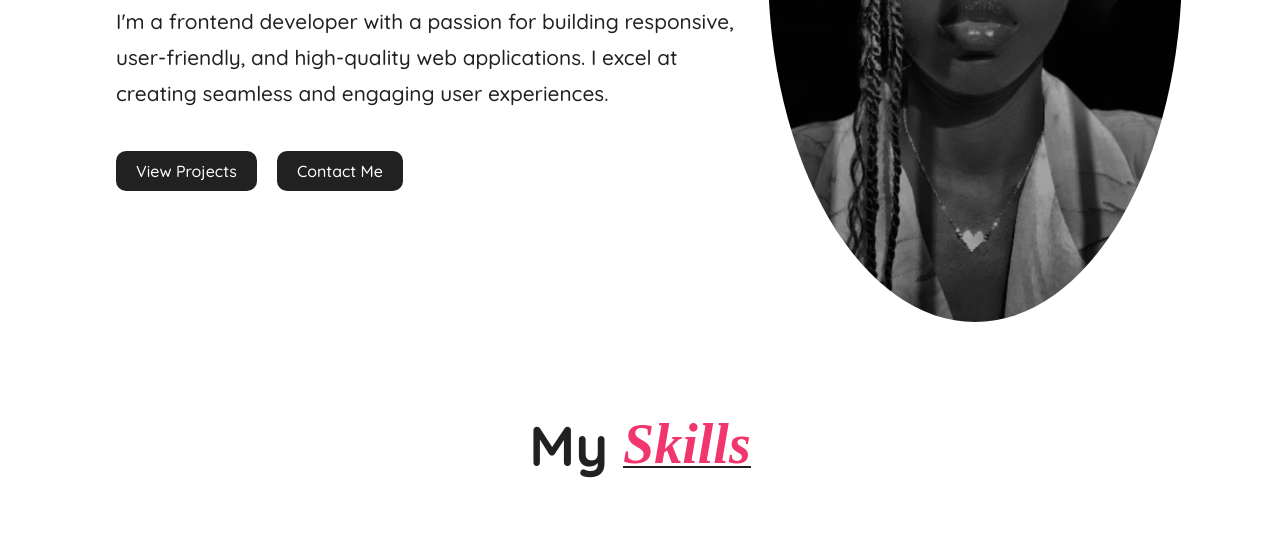
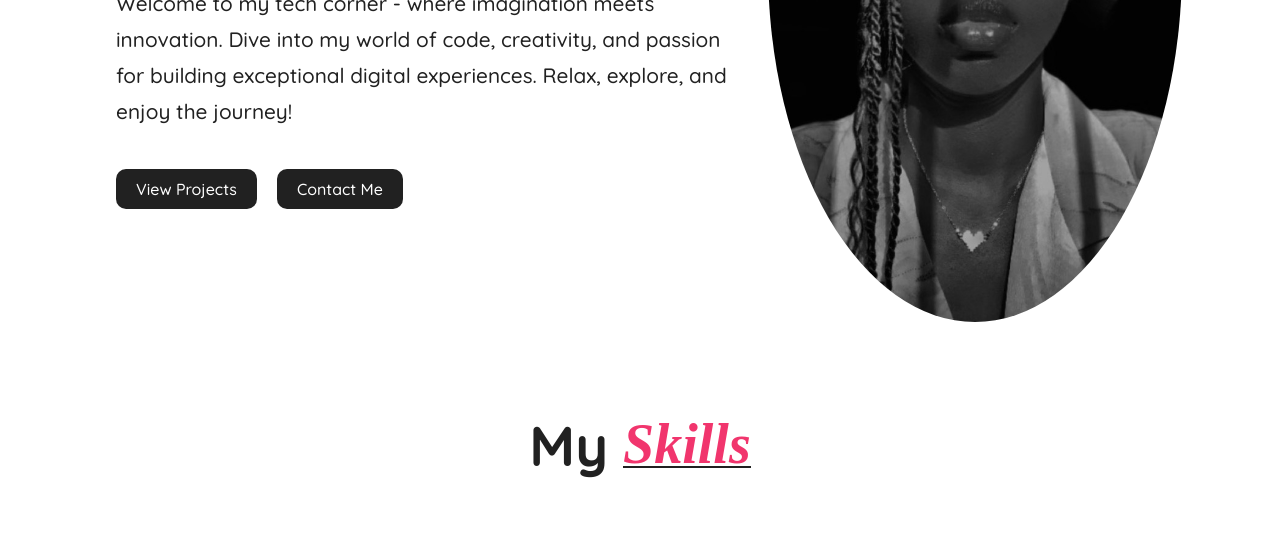
Before and after one commit to BellaAkins/SaraBella-portfolio, a plain HTML site: page index.html in a window 1280 px wide. Shown: the part 481-1025 px from the top of the page. Drawn offline with Linux system fonts and the light colour scheme; a web font is replaced by a local one.

Commit message:
Update hero text

```diff
--- a/index.html
+++ b/index.html
@@ -3,7 +3,7 @@
   <head>
     <meta charset="UTF-8" />
     <meta name="viewport" content="width=device-width, initial-scale=1.0" />
-    <title>Bella.dev👩🏾‍💻</title>
+    <title>Bella.dev</title>
     <link rel="icon" type="image/x-icon" href="images/logo-icon.png" />
     <link rel="stylesheet" href="style.css" />
   </head>
@@ -58,10 +58,12 @@
             Hiiii <br />
             I'm <span>SaraBella🌹</span>
           </h1>
+
           <p>
-            I'm a frontend developer with a passion for building responsive,
-            user-friendly, and high-quality web applications. I excel at
-            creating seamless and engaging user experiences.
+            Welcome to my tech corner - where imagination meets innovation. Dive
+            into my world of code, creativity, and passion for building
+            exceptional digital experiences. Relax, explore, and enjoy the
+            journey!
           </p>
           <div class="hero-cta">
             <a href="#projects" class="cta">View Projects</a>
@@ -910,6 +912,9 @@
         </div>
       </section>
     </div>
+    <footer>
+      <div class="footer-links"></div>
+    </footer>
     <script src="script.js"></script>
   </body>
 </html>
```
